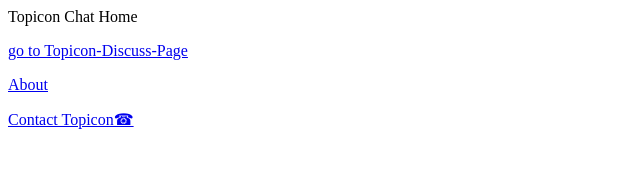
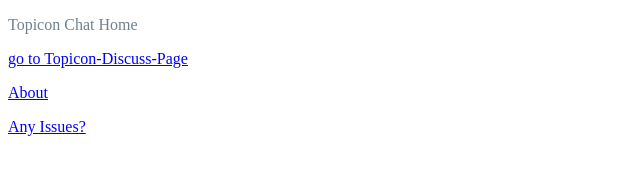
Before and after one commit to terton234/web53, a plain HTML site: page index.html in a window 1280 px wide. Shown: the whole page, without its empty margins (0-640 px from the left). Drawn offline with Linux system fonts and the light colour scheme.

```diff
--- a/index.html
+++ b/index.html
@@ -4,12 +4,12 @@
   <head>
     <meta charset="utf-8">
     <title>Topicon-chat</title>
-
+  <link rel="stylesheet" href = "../style.css">
   </head>
  <body>
-<div>Topicon Chat Home</div>
+<p>Topicon Chat Home</p>
   <p><a href="pages/item1docs.html">go to Topicon-Discuss-Page</a></p>
 <p><a href="pages/test.html"  target = "_blank" ref = "noreferrer">About</a></p>
-<a href="pages/test.html"target = "_blank" ref = "noreferrer">Contact Topicon☎</a>
+<p><a href="pages/test.html"target = "_blank" ref = "noreferrer">Any Issues?</a></p>
 </body>
 </html>
```
